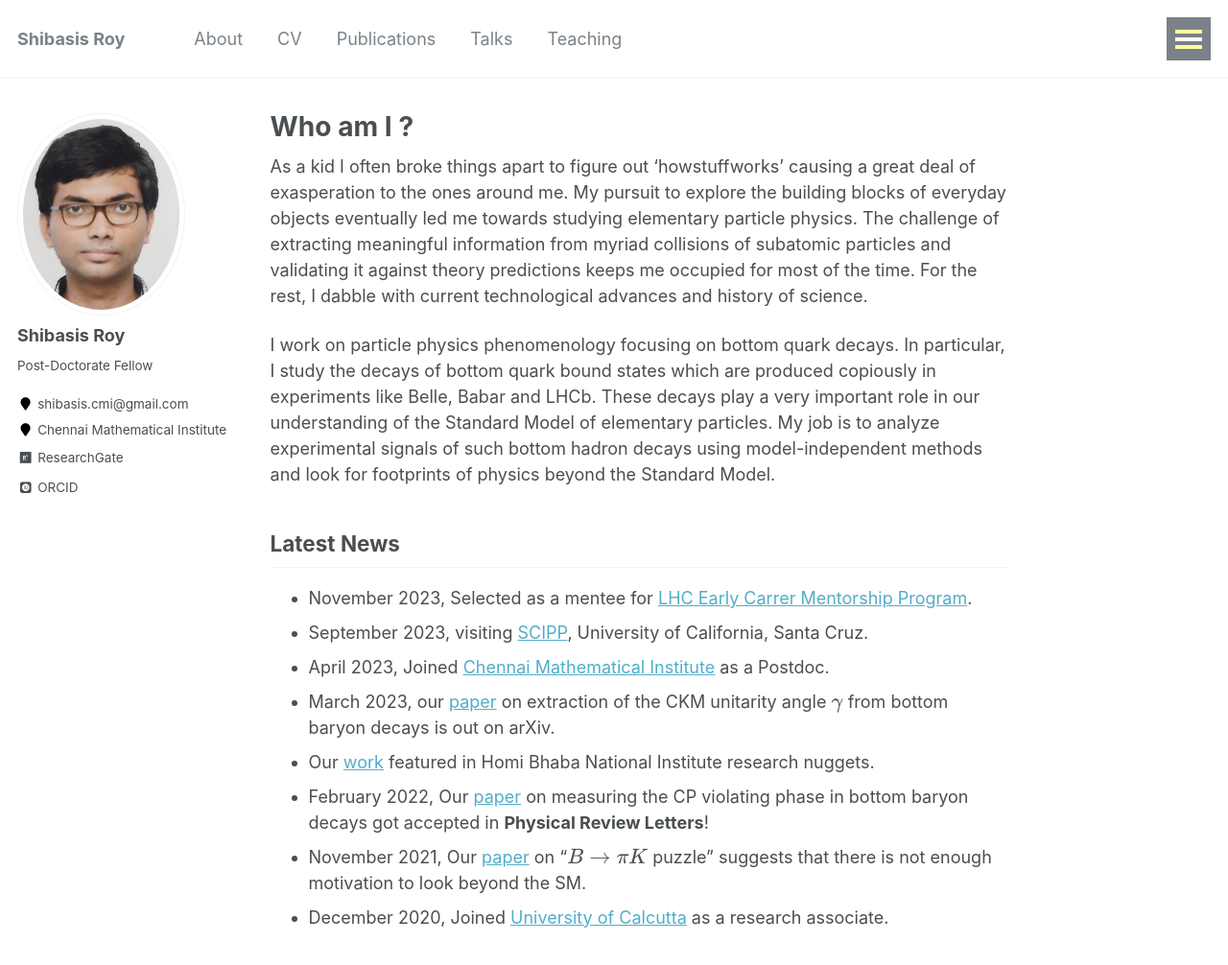
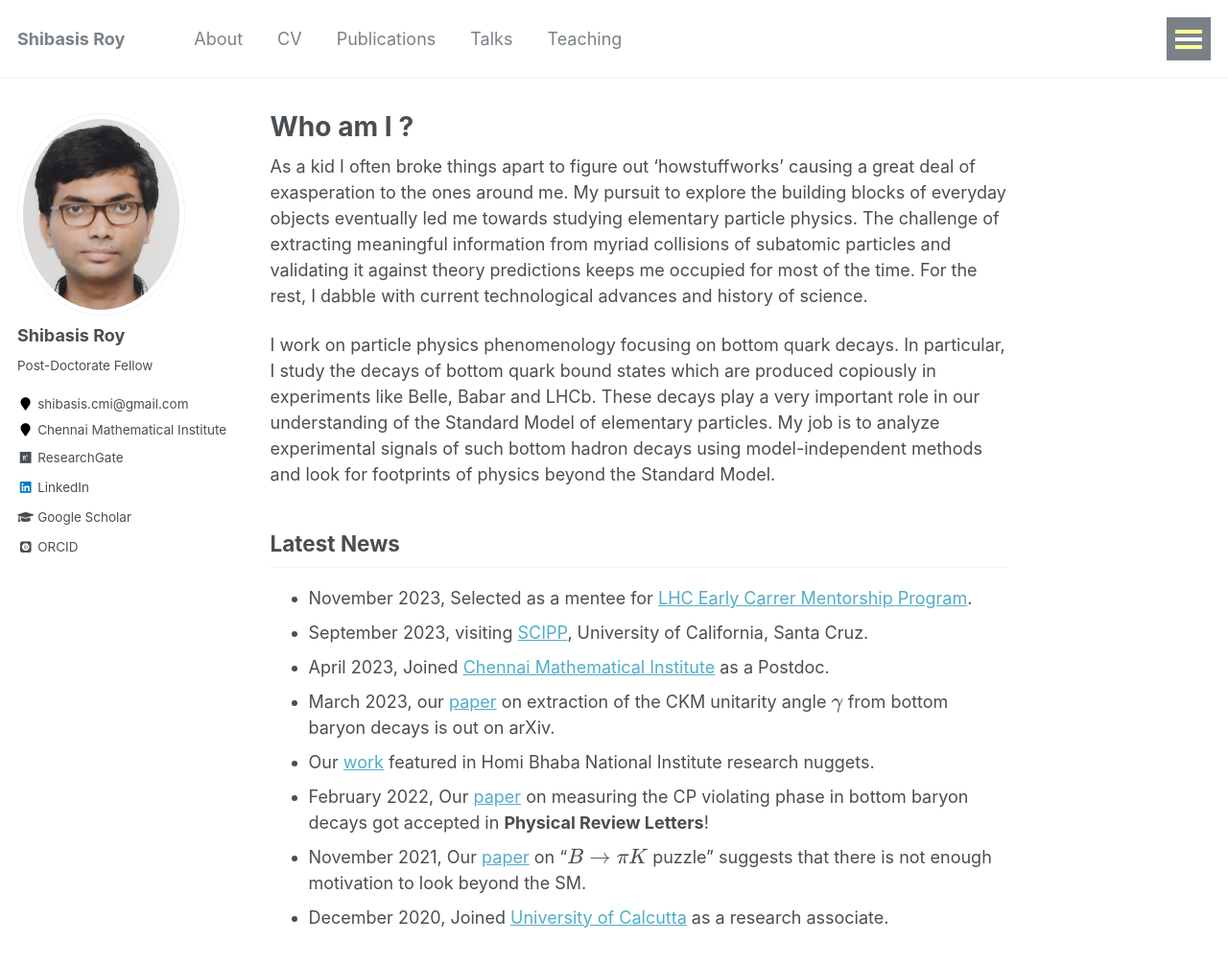
Before and after one commit to shibasisr/shibasisr.github.io, a Jekyll site: the page built from _pages/home.md, in a window 1280 px wide and 1177 px high. Shown: the top 1006 px of the window at 96% size. Built offline with Jekyll 4.4.1, drawn with Linux system fonts in a browser that asks for light colours; some web fonts are replaced; a script bundle is joined from its source files by our own code; library files that are not in the unit come from our copies; formulas are drawn with MathJax 3; some of the changed lines change nothing that is shown.

Commit message:
Update _config.yml

```diff
--- a/_config.yml
+++ b/_config.yml
@@ -86,7 +86,7 @@ author:
   employer         : "Chennai Mathematical Institute"
   location         : "shibasis.cmi@gmail.com"
   pubmed           :
-  googlescholar    :
+  googlescholar    : "https://scholar.google.com/citations?user=tpdTha4AAAAJ&hl=en"
   researchgate     : "https://www.researchgate.net/profile/Shibasis-Roy"
   uri              :
   bitbucket        :
@@ -101,7 +101,7 @@ author:
   instagram        :
   impactstory      : #"https://profiles.impactstory.org/u/xxxx-xxxx-xxxx-xxxx"
   lastfm           :
-  linkedin         :
+  linkedin         : "www.linkedin.com/in/shibasis-roy-8627083b0"
   orcid            : "https://orcid.org/0000-0002-0744-9113"
   pinterest        :
   soundcloud       :
@@ -170,6 +170,7 @@ kramdown:
   toc_levels: 1..6
   smart_quotes: lsquo,rsquo,ldquo,rdquo
   enable_coderay: false
+  math_engine: mathjax
 
 
 # Collections
```
